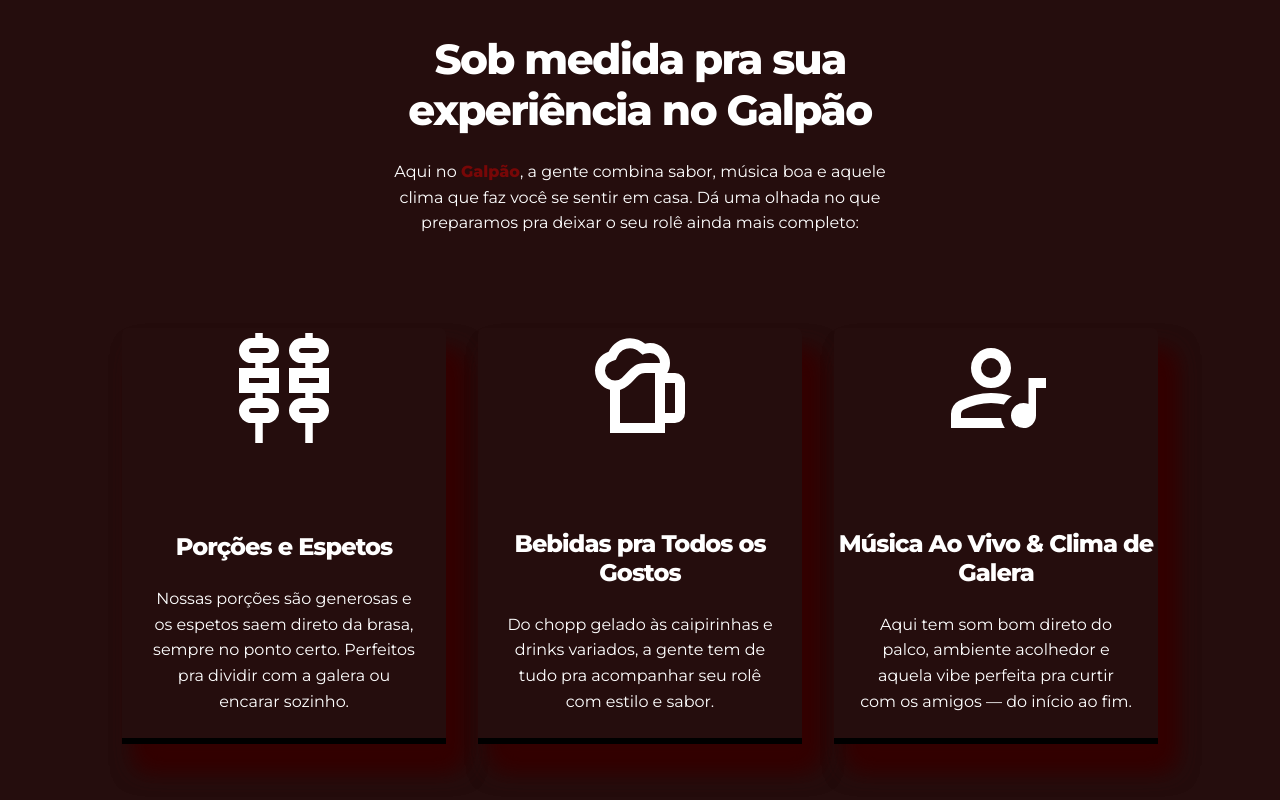
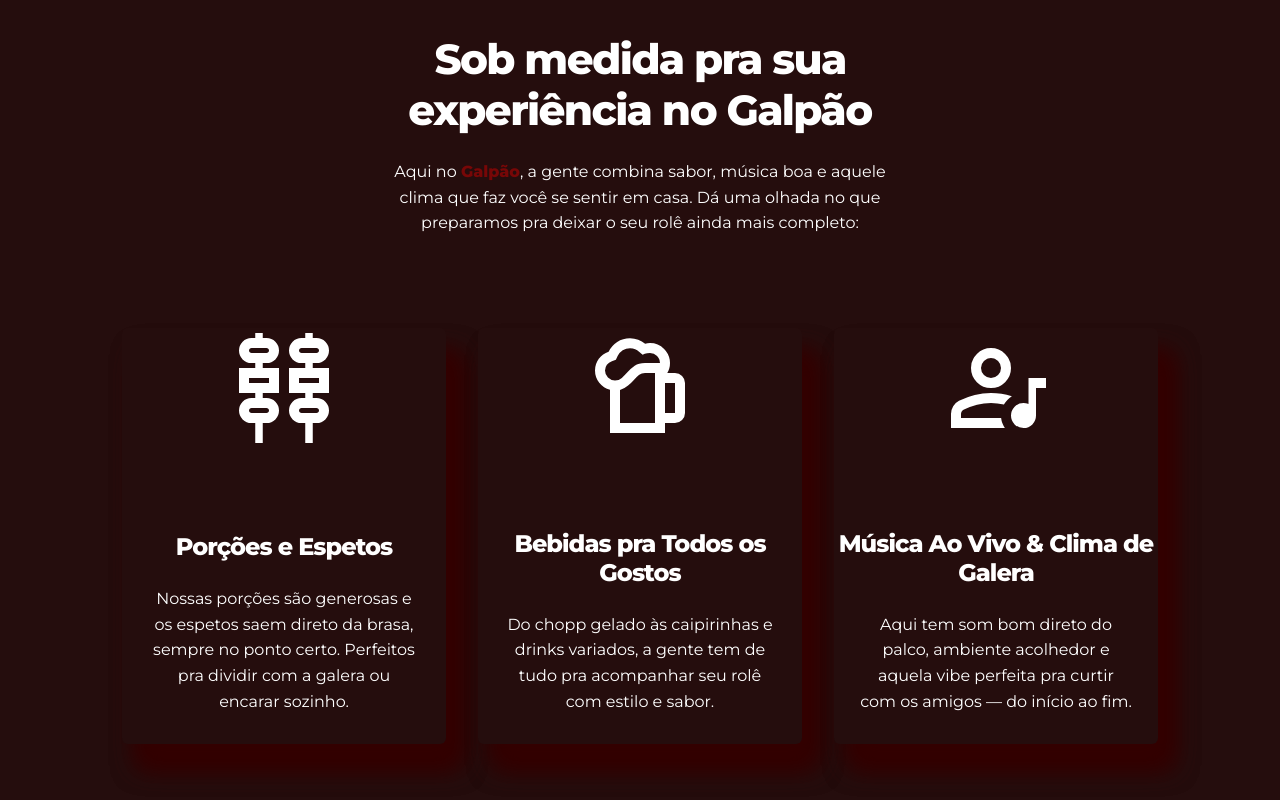
Before and after one commit to PedroABernis/Projeto-Web, a React (Vite) app: page / in a window 1280 px wide. Shown: the part 912-1712 px from the top of the page. Built offline with nearby package versions, Linux system fonts and the light colour scheme.

Commit message:
atualização netlify

```diff
--- a/src/styles/foryou.css
+++ b/src/styles/foryou.css
@@ -67,7 +67,7 @@
 
   .card hr {
     height: 6px;
-    background: var(--secondary-color);
+    background: 250d0d;
     width: 100%;
     border: none;
   }
```
